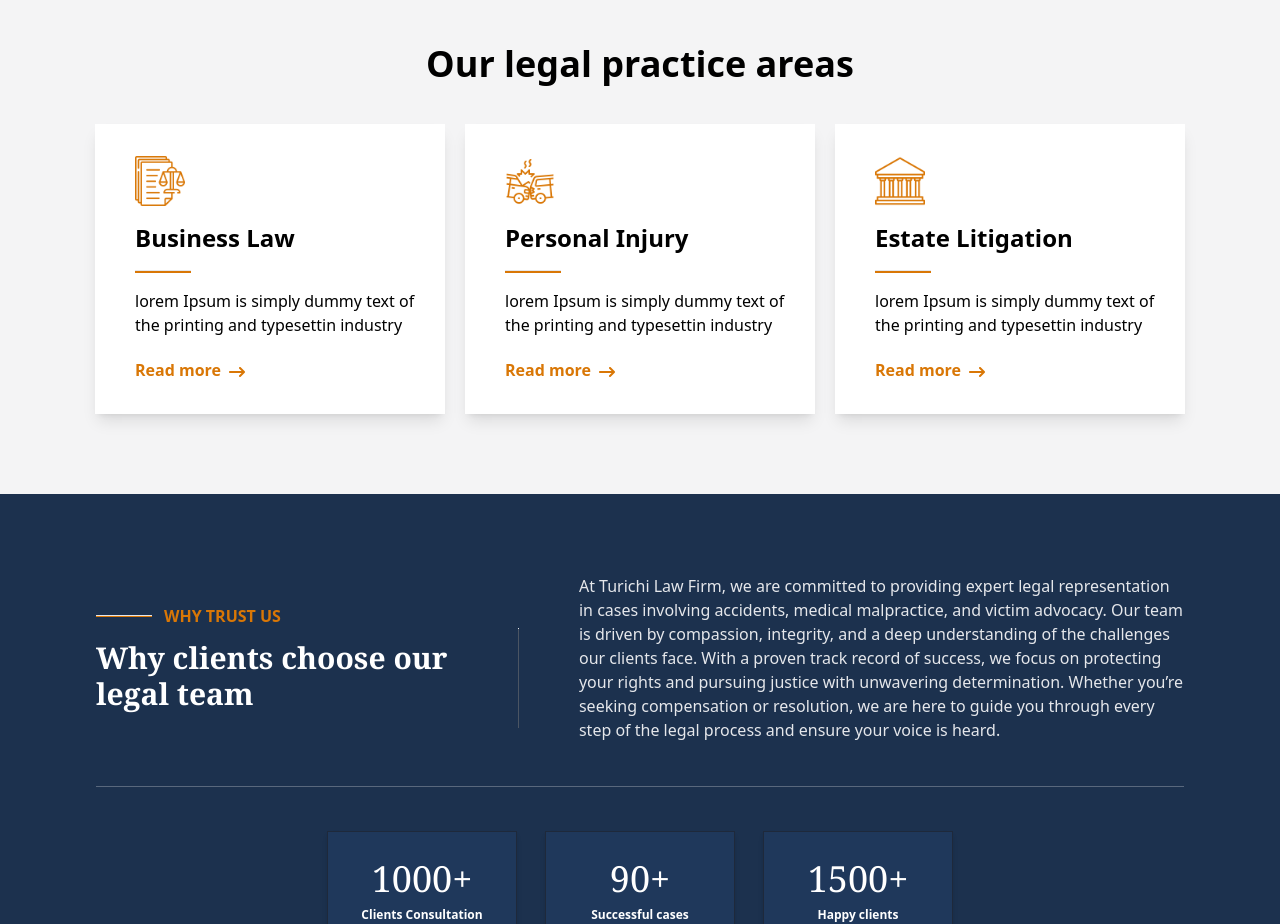
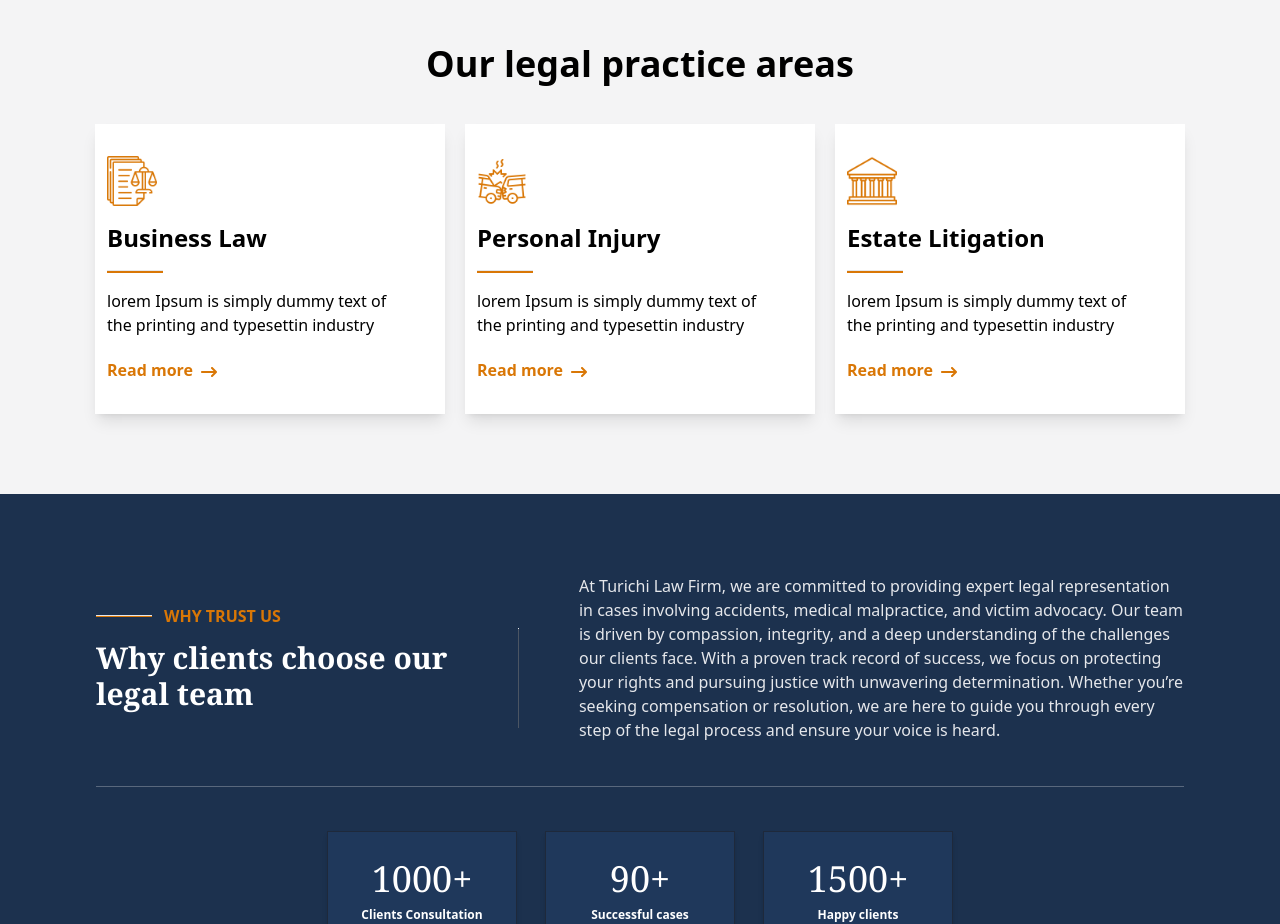
Before and after one commit to mhista/ttlFirm, a Next.js app in the folder ttlfirm/: page / in a window 1280 px wide. Shown: the part 1164-2088 px from the top of the page. Built offline with nearby package versions, Linux system fonts and the light colour scheme.

Commit message:
made changes

```diff
--- a/ttlfirm/components/common/practiceContainer.jsx
+++ b/ttlfirm/components/common/practiceContainer.jsx
@@ -8,7 +8,7 @@ const PracticeContainer = ({image1, image2, title, subtitle}) => {
   return (
     <div className={`flex justify-around items-center `} onMouseEnter={()=> setIsHovered(true)} onMouseLeave={()=> setIsHovered(false)}>
   <Link href="#">
-  <div className={`${isHovered ?"text-white bg-amber-600 opacity-70":"text-black bg-white"} h-[290px] w-[300px] sm:w-[350px] shadow-lg  flex flex-col items-start justify-around gap-4 pl-10 py-8`}>
+  <div className={`${isHovered ?"text-white bg-amber-600 opacity-70":"text-black bg-white"} h-[290px] w-[300px] sm:w-[350px] shadow-lg  flex flex-col items-start justify-around gap-4 pl-3 sm-:pl-10  py-8`}>
         <Image
           className=""
           src= {  isHovered ?image1: image2}
```
